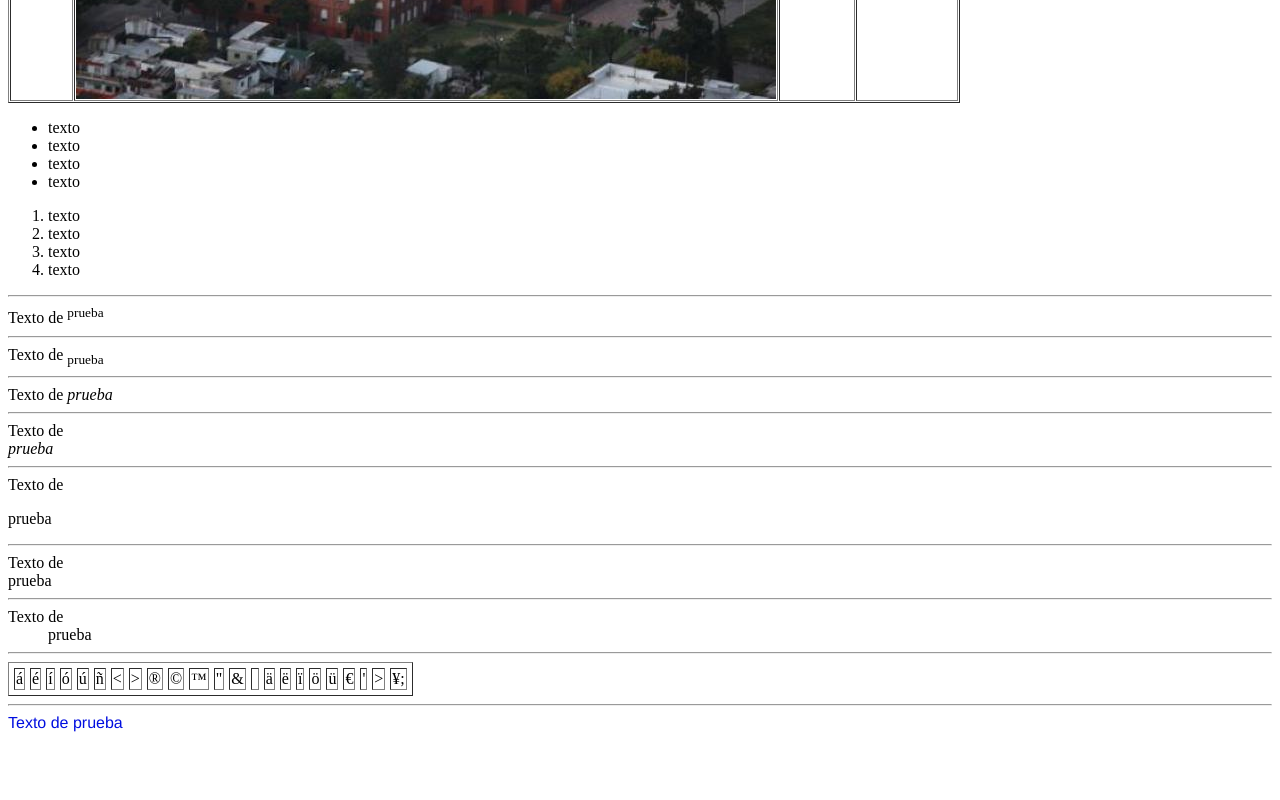
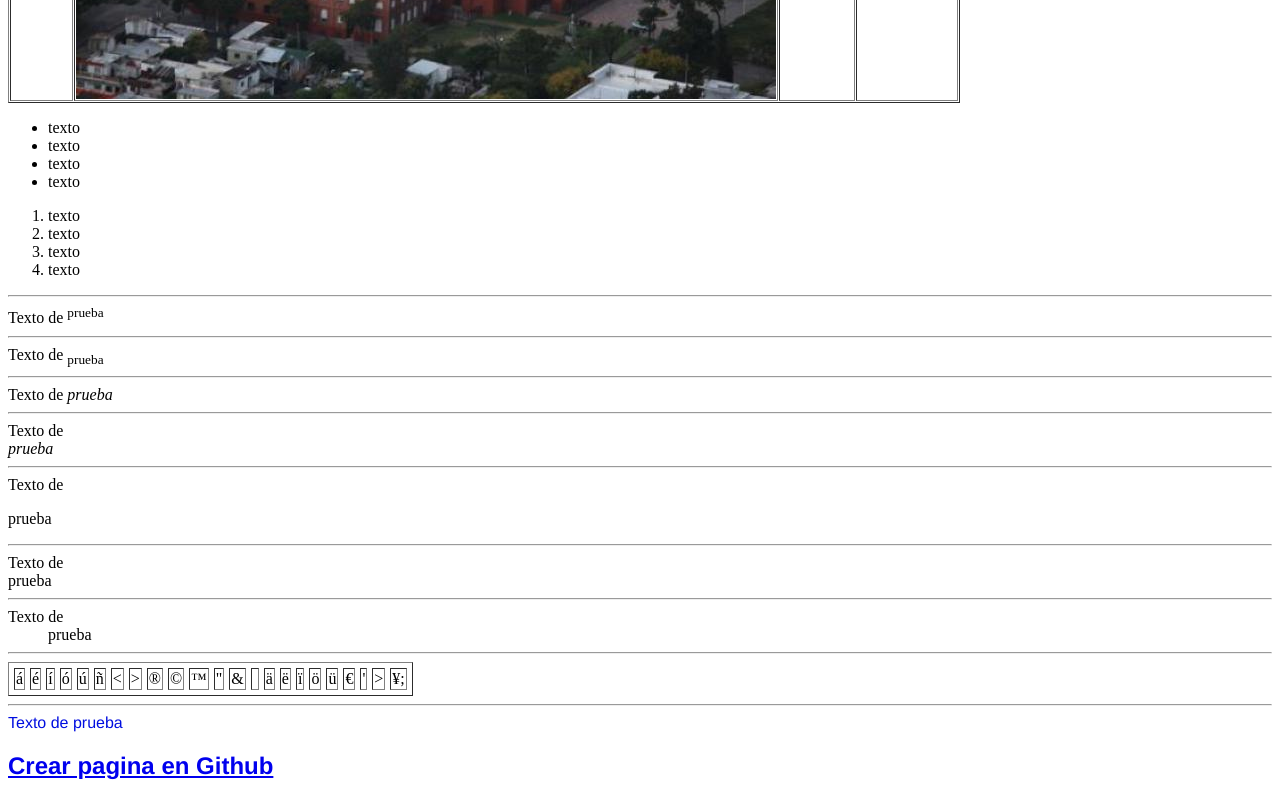
Before and after one commit to Emilianuu/Emilianuu.github.io, a plain HTML site: page Practico 6 B.html in a window 1280 px wide. Shown: the part 1482-2282 px from the top of the page. Before the commit the page ends 2222 px from the top, so only its background shows below. Drawn offline with Linux system fonts and the light colour scheme.

Commit message:
Update Practico 6 B.html

```diff
--- a/Practico 6 B.html
+++ b/Practico 6 B.html
@@ -96,5 +96,6 @@
 		</table>
 		<hr>
 		<font face=“arial,helvetica,sans-serif” size=“2” color=“green | #00ff00”>Texto de prueba
+		<h2><a href="Crear pagina en Github.html">Crear pagina en Github</a></h2>
 	</body>
 </html>
```
